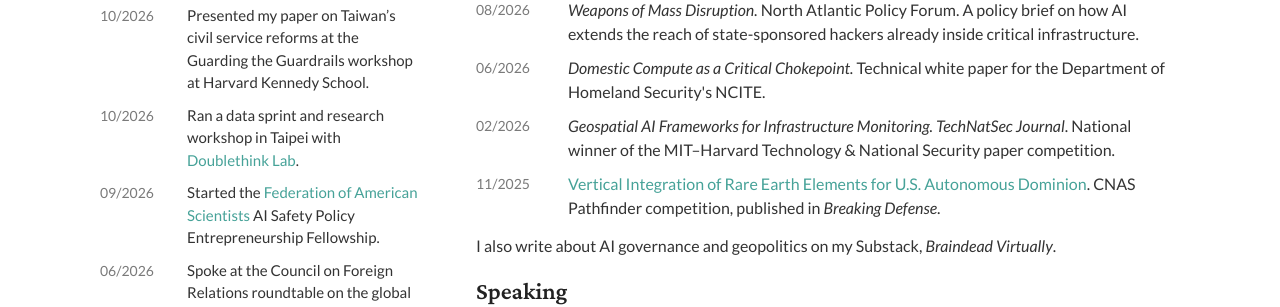
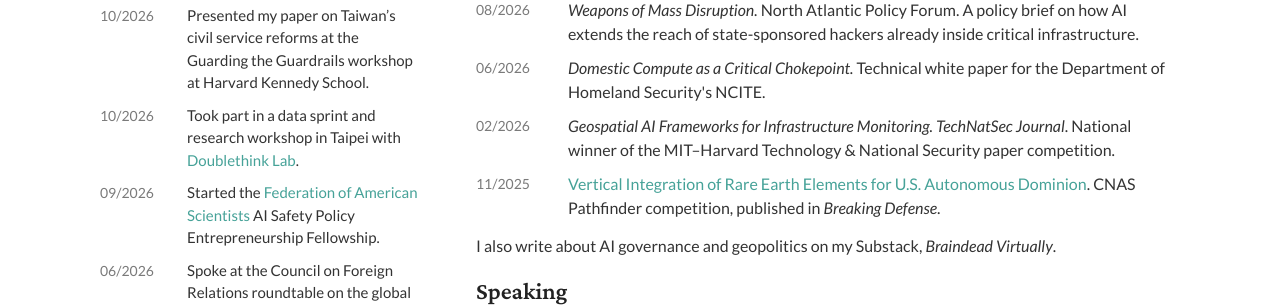
Before and after one commit to mysticallama/mysticallama.github.io, a Jekyll site: the page built from _pages/about.md, in a window 1280 px wide. Shown: the part 968-1275 px from the top of the page. Built offline with Jekyll 4.4.1, drawn with Linux system fonts in a browser that asks for light colours.

Commit message:
Add CV PDF, Augur link, update bio and news

```diff
--- a/_data/news.yml
+++ b/_data/news.yml
@@ -14,7 +14,7 @@
   text: "Presented my paper on Taiwan's civil service reforms at the Guarding the Guardrails workshop at Harvard Kennedy School."
 
 - date: "10/2026"
-  text: "Ran a data sprint and research workshop in Taipei with [Doublethink Lab](https://doublethinklab.org/)."
+  text: "Took part in a data sprint and research workshop in Taipei with [Doublethink Lab](https://doublethinklab.org/)."
 
 - date: "09/2026"
   text: "Started the [Federation of American Scientists](https://fas.org/) AI Safety Policy Entrepreneurship Fellowship."
```
